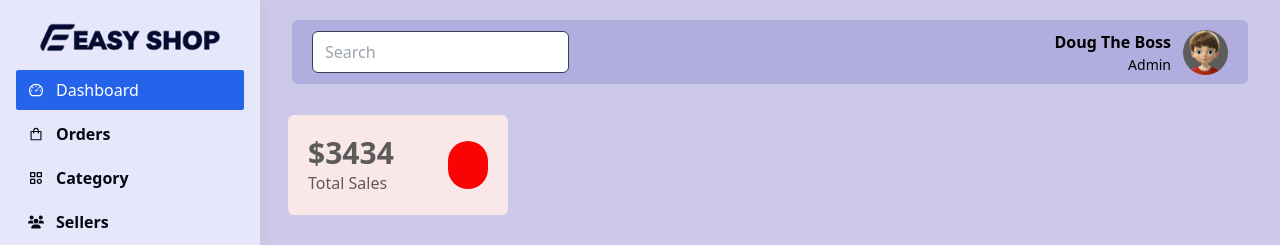
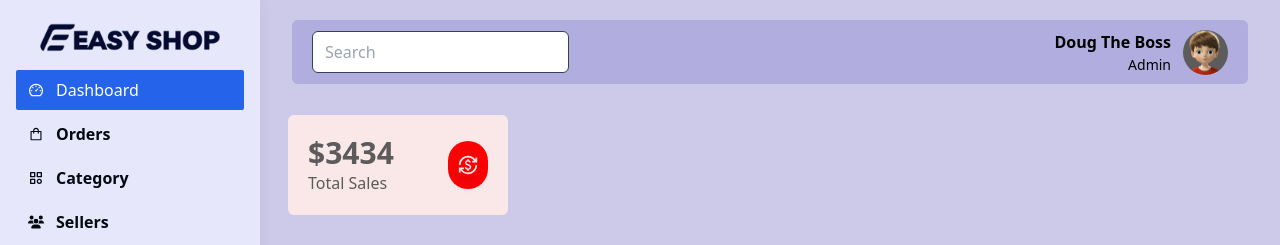
Before and after one commit to guidonunes/marketplace-mern, a React (Create React App) app in the folder dashboard/: page /admin/dashboard in a window 1280 px wide. Shown: the top 245 px of the page. Built offline with nearby package versions, Linux system fonts and the light colour scheme.

Commit message:
add icon and set its text color

```diff
--- a/dashboard/src/views/admin/AdminDashboard.jsx
+++ b/dashboard/src/views/admin/AdminDashboard.jsx
@@ -1,4 +1,5 @@
 import React from 'react';
+import { MdCurrencyExchange } from "react-icons/md";
 
 const AdminDashboard = () => {
   return (
@@ -10,7 +11,7 @@ const AdminDashboard = () => {
             <span className='text-md font-medium'>Total Sales</span>
           </div>
           <div className='w-[40px] h-[48px] rounded-full bg-[#fa0305] flex justify-center items-center text-xl'>
-
+            <MdCurrencyExchange className='text-[#fae8e8] shadow-lg' />
           </div>
         </div>
       </div>
```
